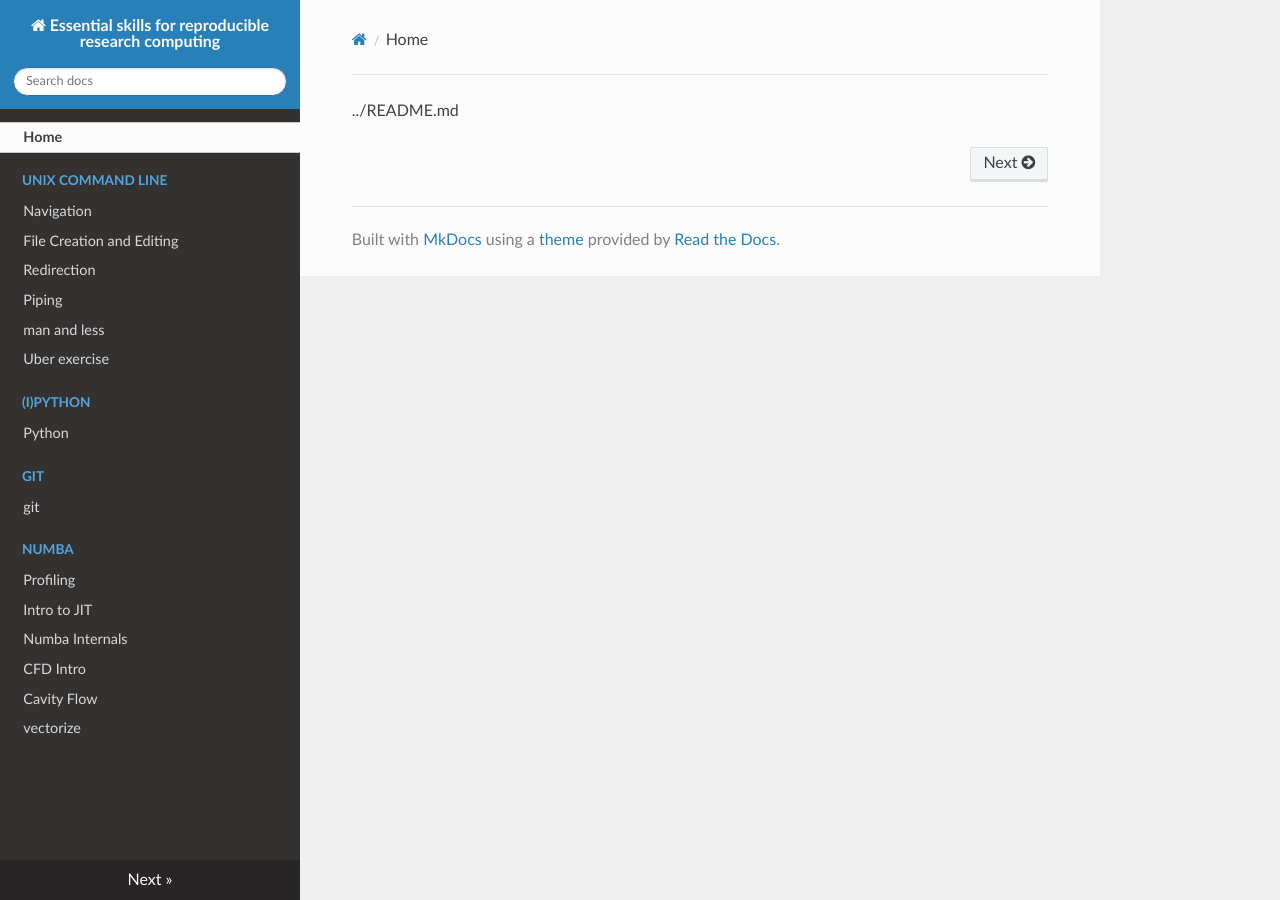
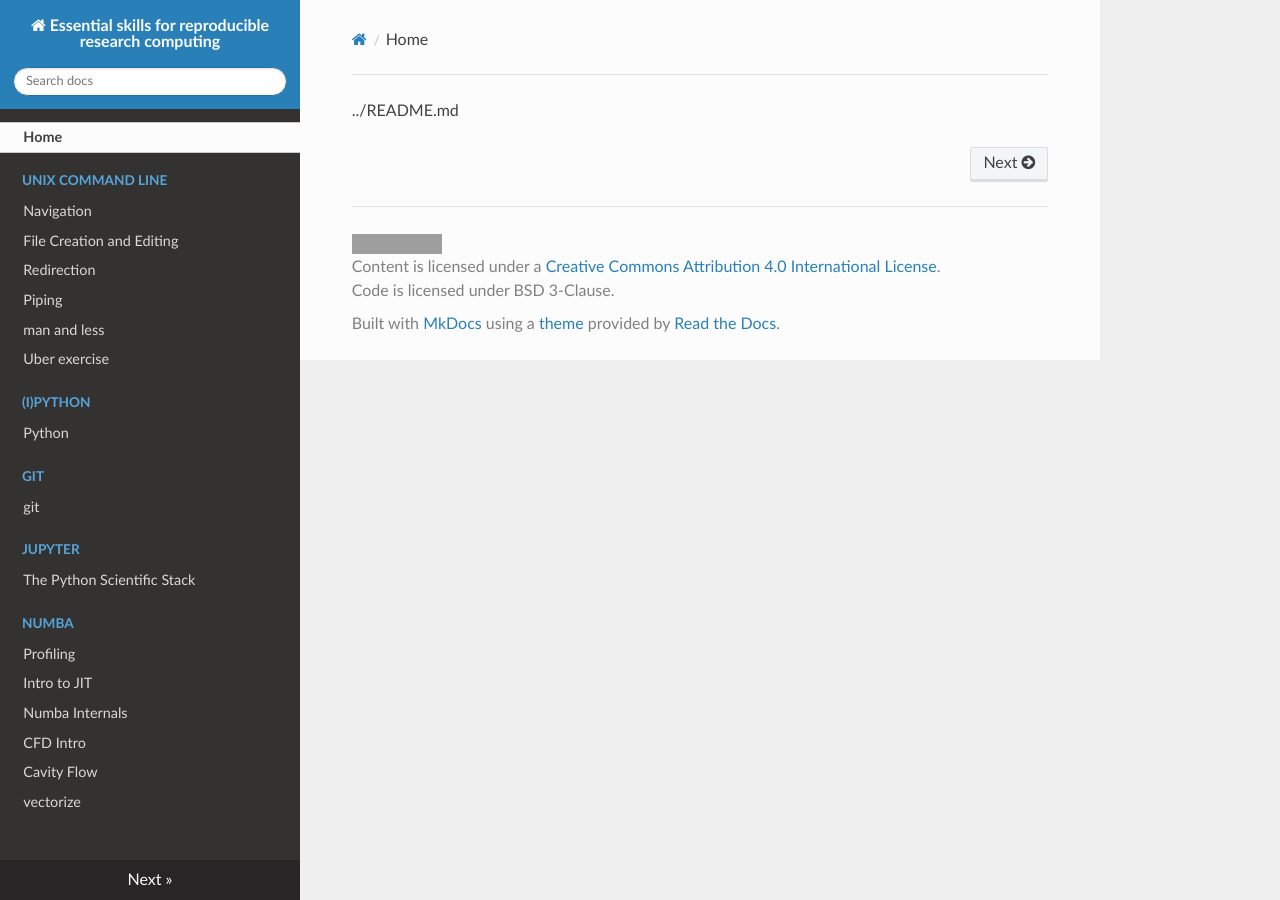
Before and after one commit to barbagroup/essential_skills_RRC, an MkDocs documentation site: the page built from docs/index.md, in a window 1280 px wide. Built offline with MkDocs 1.6.1, drawn with Linux system fonts in a browser that asks for light colours; nearby versions of some CDN libraries; old or Windows-style settings are respelled for this version of MkDocs; grey boxes are pictures that could not be loaded.

Commit message:
fix jupyter script and add copyright notice to all pages

```diff
--- a/mkdocs.yml
+++ b/mkdocs.yml
@@ -12,6 +12,8 @@
         - Python: python.md
     - git:
         - git: git/git.md
+    - Jupyter:
+        - The Python Scientific Stack: jupyter/1.md
     - Numba:
         - Profiling: numba/1.md
         - Intro to JIT: numba/2.md
@@ -28,3 +30,4 @@
 theme: readthedocs
 docs_dir: docs
 site_dir: _site
+copyright: <a rel="license" href="http://creativecommons.org/licenses/by/4.0/"><img alt="Creative Commons License" style="border-width:0" src="https://i.creativecommons.org/l/by/4.0/88x31.png" /></a><br />Content is licensed under a <a rel="license" href="http://creativecommons.org/licenses/by/4.0/">Creative Commons Attribution 4.0 International License</a>. <br> Code is licensed under BSD 3-Clause.
```
Also changed, not shown: 1 other file.
